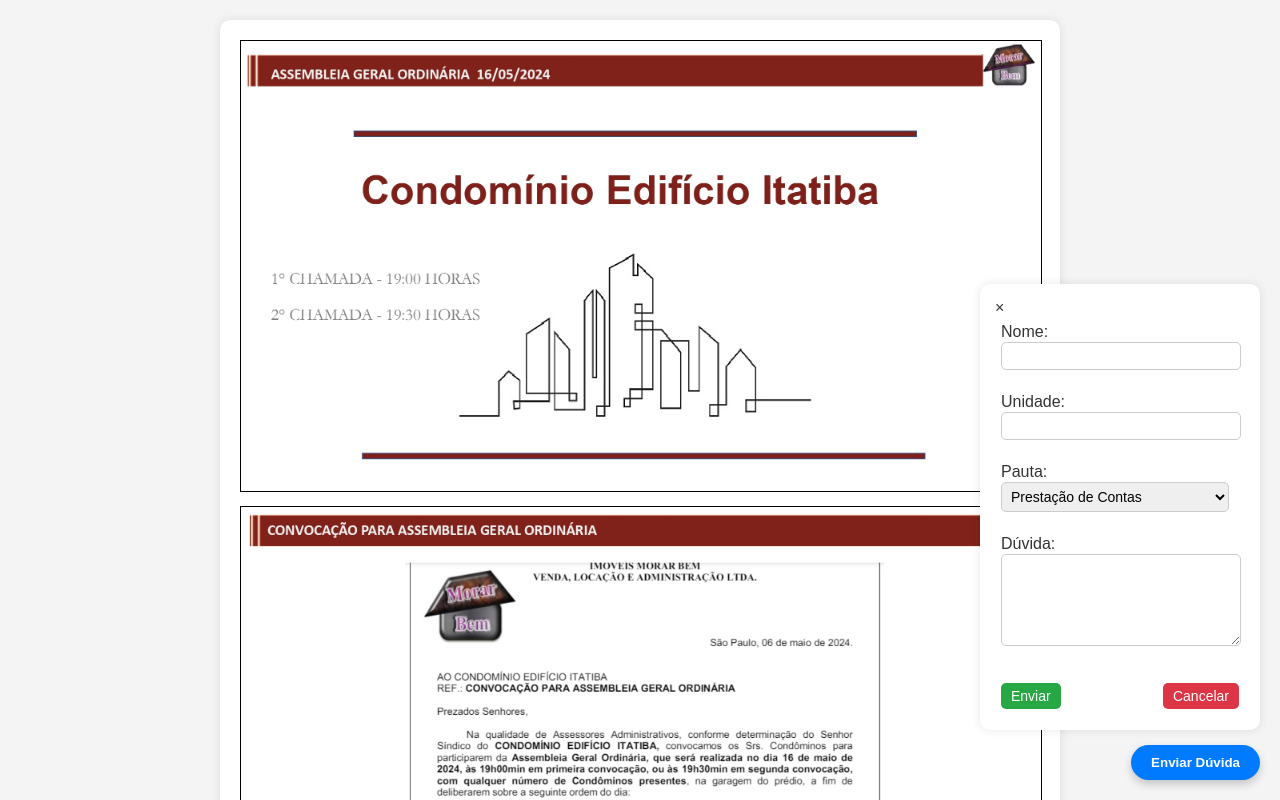
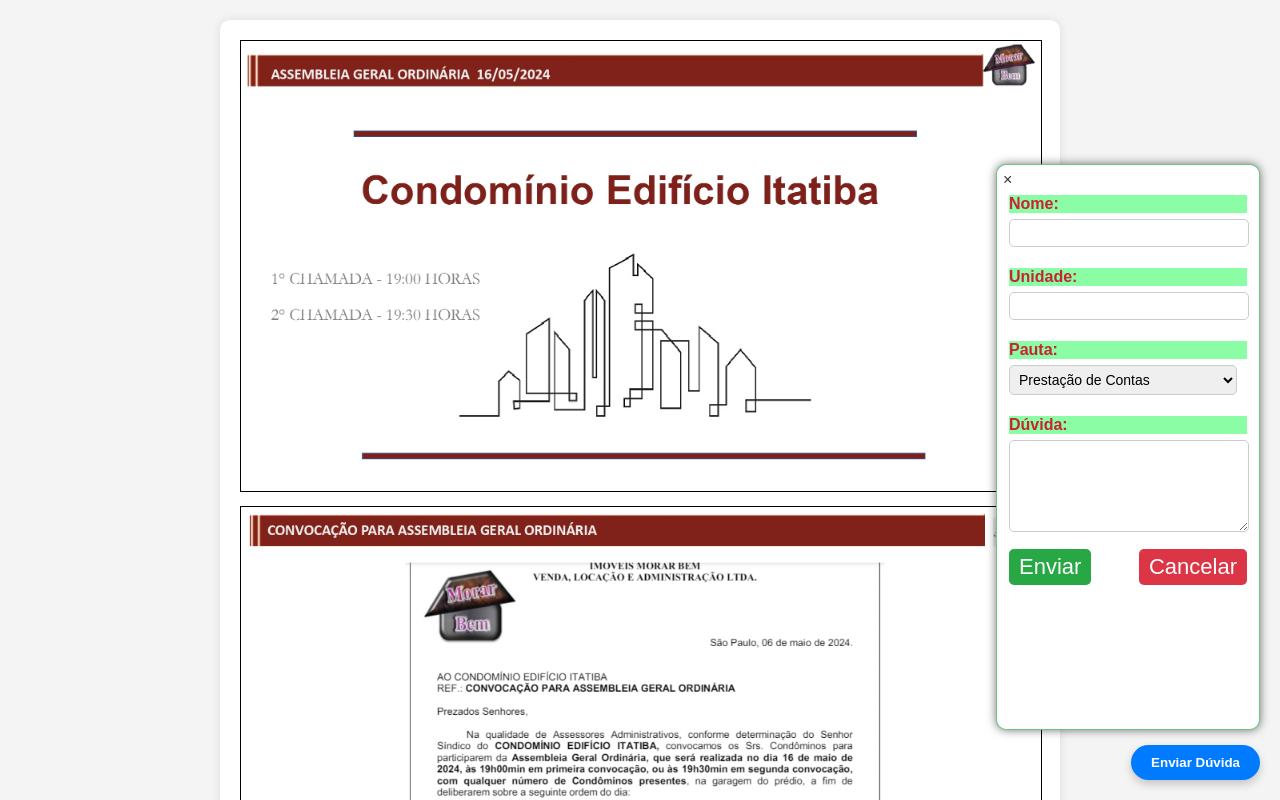
Before and after one commit to leonardodemoura/assembleia-digital, a plain HTML site: page index.html in a window 1280 px wide. Both pictures are taken after a click on the button "Enviar Dúvida". Shown: the top 800 px of the page. Drawn offline with Linux system fonts and the light colour scheme.

Commit message:
atualizando

```diff
--- a/styles.css
+++ b/styles.css
@@ -55,10 +55,12 @@ body {
     bottom: 70px;
     right: 20px;
     width: 250px;
-    padding: 15px;
+    padding: 6px;
     background: white;
+    border: 1px solid #28a745ab;
     border-radius: 10px;
-    box-shadow: 0 0 10px rgba(0, 0, 0, 0.1);
+    box-shadow: 0 0 10px rgb(0 0 0 / 55%);
+    height: 69%;
   }
 
   #formDuvida {
@@ -70,17 +72,21 @@ body {
   }
 
   form label {
+    font-weight: bold;
+    background-color: #37fb6494;
     display: block;
-    margin-bottom: -22px;
+    margin-bottom: -15px;
     padding: 0px;
-  }
+    color: #c82333;
+}
+
 
   form input[type="text"],
   form select,
   form textarea {
     width: calc(100% - 10px);
     padding: 5px;
-    margin: 5px 0;
+    margin: 3px 0;
     border: 1px solid #ccc;
     border-radius: 5px;
     font-size: 14px;
@@ -103,7 +109,8 @@ body {
     border: none;
     border-radius: 5px;
     cursor: pointer;
-    font-size: 14px;
+    font-size: 22px;
+    margin-top: -18px;
   }
 
   form button:hover {
```
